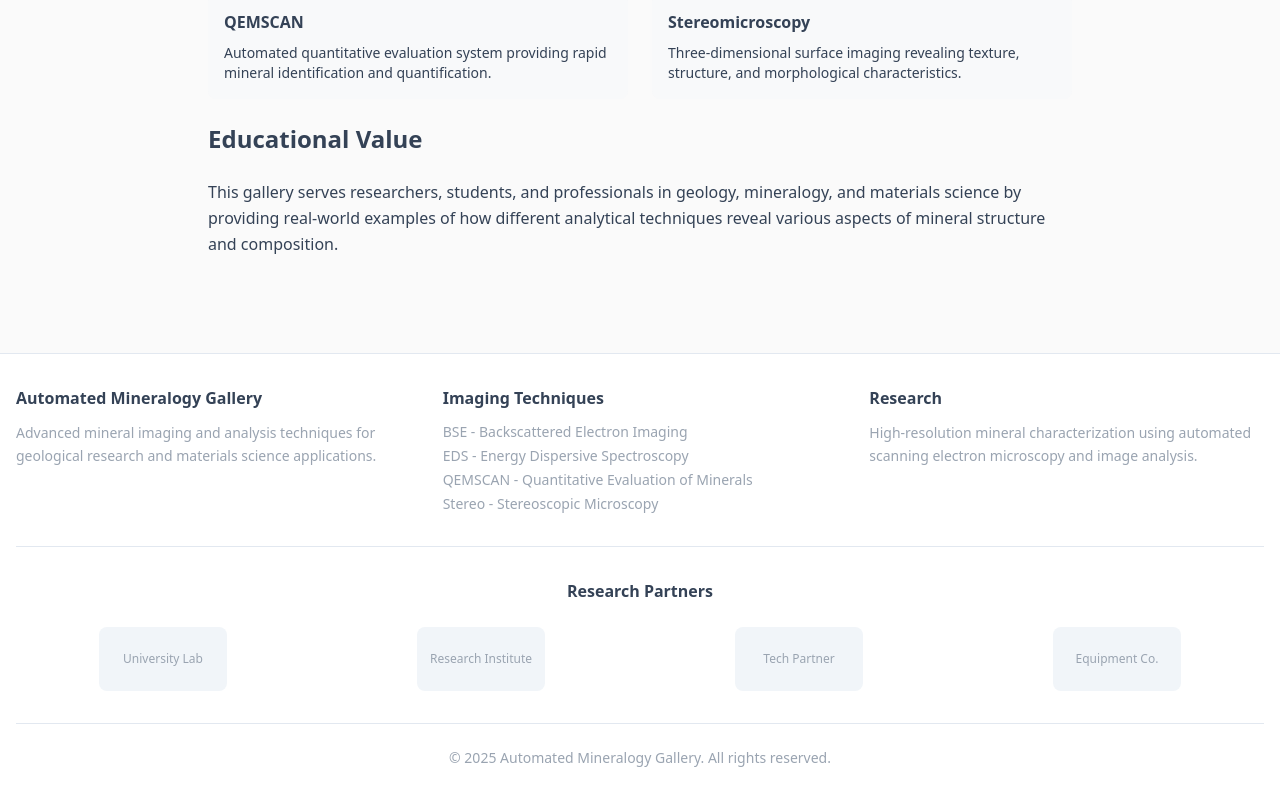
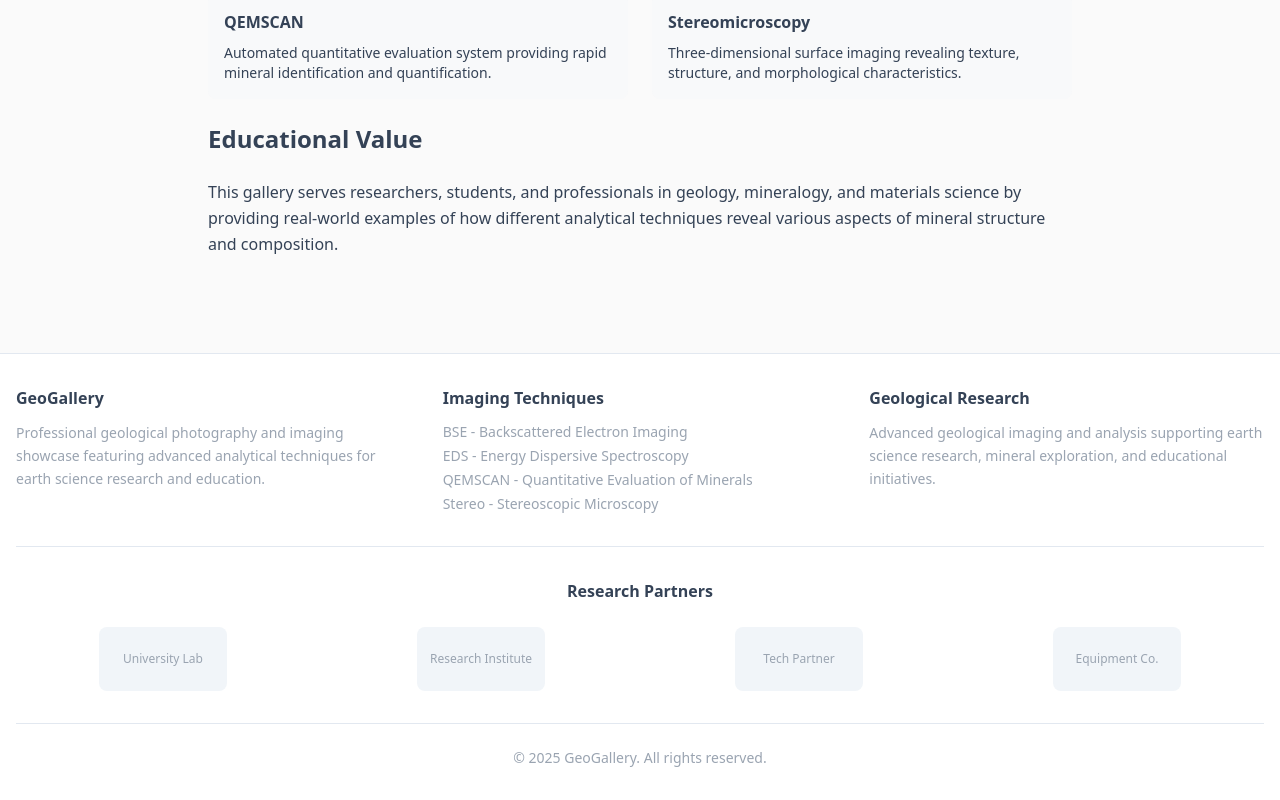
Before and after one commit to geoarabiahub/gallery, a React (Vite) app: page /about in a window 1280 px wide. Shown: the part 602-1402 px from the top of the page. Built offline with nearby package versions, Linux system fonts and the light colour scheme; the HTML template or start-up script is replaced by a standard one.

Commit message:
Refactor footer text

```diff
--- a/src/components/Footer.tsx
+++ b/src/components/Footer.tsx
@@ -7,9 +7,9 @@ const Footer = () => {
         <div className="grid grid-cols-1 md:grid-cols-3 gap-8">
           {/* About Section */}
           <div>
-            <h3 className="font-semibold text-foreground mb-3">Automated Mineralogy Gallery</h3>
+            <h3 className="font-semibold text-foreground mb-3">GeoGallery</h3>
             <p className="text-muted-foreground text-sm leading-relaxed">
-              Advanced mineral imaging and analysis techniques for geological research and materials science applications.
+              Professional geological photography and imaging showcase featuring advanced analytical techniques for earth science research and education.
             </p>
           </div>
 
@@ -26,9 +26,9 @@ const Footer = () => {
 
           {/* Contact/Info Section */}
           <div>
-            <h3 className="font-semibold text-foreground mb-3">Research</h3>
+            <h3 className="font-semibold text-foreground mb-3">Geological Research</h3>
             <p className="text-muted-foreground text-sm leading-relaxed">
-              High-resolution mineral characterization using automated scanning electron microscopy and image analysis.
+              Advanced geological imaging and analysis supporting earth science research, mineral exploration, and educational initiatives.
             </p>
           </div>
         </div>
@@ -55,7 +55,7 @@ const Footer = () => {
 
         <div className="border-t border-border mt-8 pt-6 text-center">
           <p className="text-muted-foreground text-sm">
-            © {currentYear} Automated Mineralogy Gallery. All rights reserved.
+            © {currentYear} GeoGallery. All rights reserved.
           </p>
         </div>
       </div>
```
